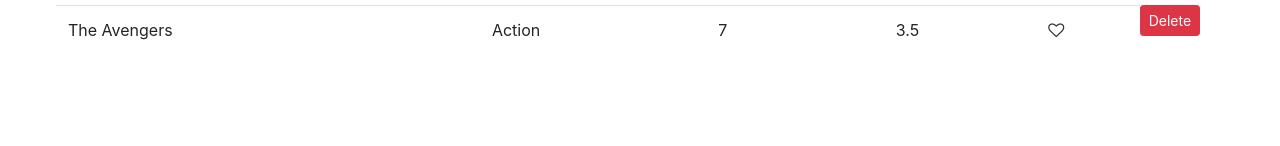
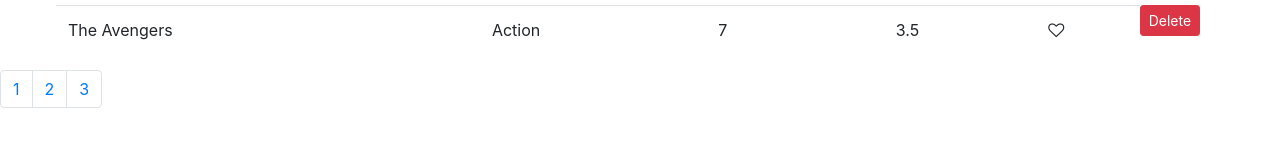
Before and after one commit to msinta/react-codewmosh, a React (Create React App) app in the folder vidly/: page / in a window 1280 px wide. Shown: the part 482-628 px from the top of the page. Built offline with nearby package versions, Linux system fonts and the light colour scheme.

Commit message:
added in pagination componenent

```diff
--- a/vidly/src/components/movies.jsx
+++ b/vidly/src/components/movies.jsx
@@ -1,6 +1,7 @@
 import React, { Component } from "react";
 import { getMovies } from "../services/fakeMovieService";
 import LikeButton from "./like";
+import Pagination from "./pagination";
 
 class Movies extends Component {
   state = {
@@ -64,6 +65,7 @@
       <React.Fragment>
         <h4>There are {this.state.newMovies.length} movies in the database</h4>
         <ul>{this.handleTable()}</ul>
+        <Pagination/>
       </React.Fragment>
     );
   }
--- /dev/null
+++ b/vidly/src/components/pagination.jsx
@@ -0,0 +1,30 @@
+import React, { Component } from "react";
+
+class Pagination extends Component {
+  render() {
+    return (
+      <nav aria-label="Page navigation example">
+        <ul class="pagination">
+          <li class="page-item">
+            <a class="page-link" href="#">
+              1
+            </a>
+          </li>
+          <li class="page-item">
+            <a class="page-link" href="#">
+              2
+            </a>
+          </li>
+          <li class="page-item">
+            <a class="page-link" href="#">
+              3
+            </a>
+          </li>
+
+        </ul>
+      </nav>
+    );
+  }
+}
+
+export default Pagination;
```
